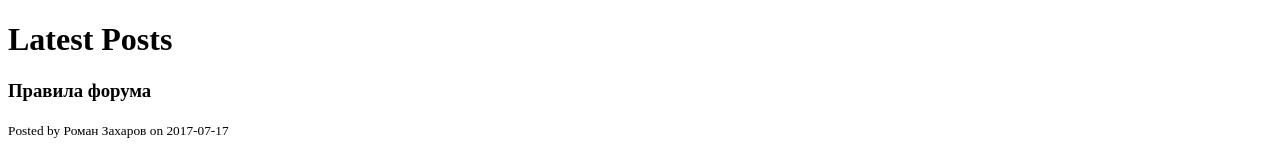
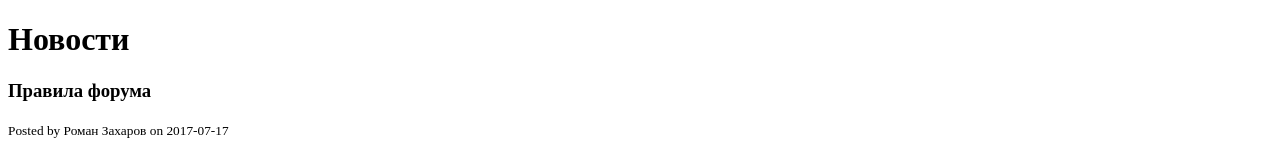
Before and after one commit to capcross/jepria-gatsby-site, a Gatsby site: page /blog in a window 1280 px wide. Shown: the top 157 px of the page. Built offline with nearby package versions, Linux system fonts and the light colour scheme; Gatsby itself is replaced by a stand-in of ours.

Commit message:
feat: заголовок новостей переведён на русский

```diff
--- a/src/pages/blog.js
+++ b/src/pages/blog.js
@@ -3,7 +3,7 @@ import Link from 'gatsby-link'
 
 const BlogPage = ({ data }) => (
   <div>
-    <h1>Latest Posts</h1>
+    <h1>Новости</h1>
     {data.allMarkdownRemark.edges.map(post => (
       <div key={post.node.id}>
         <h3>{post.node.frontmatter.title}</h3>
```
